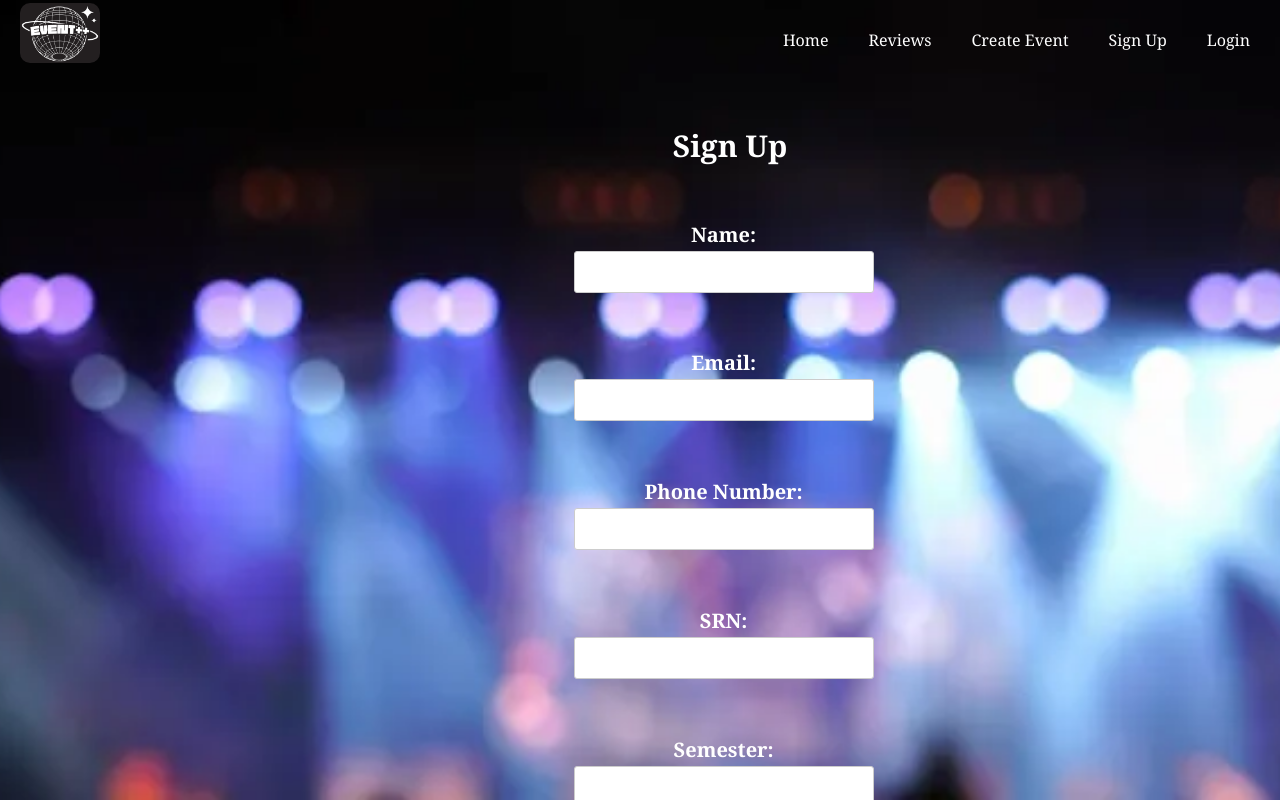
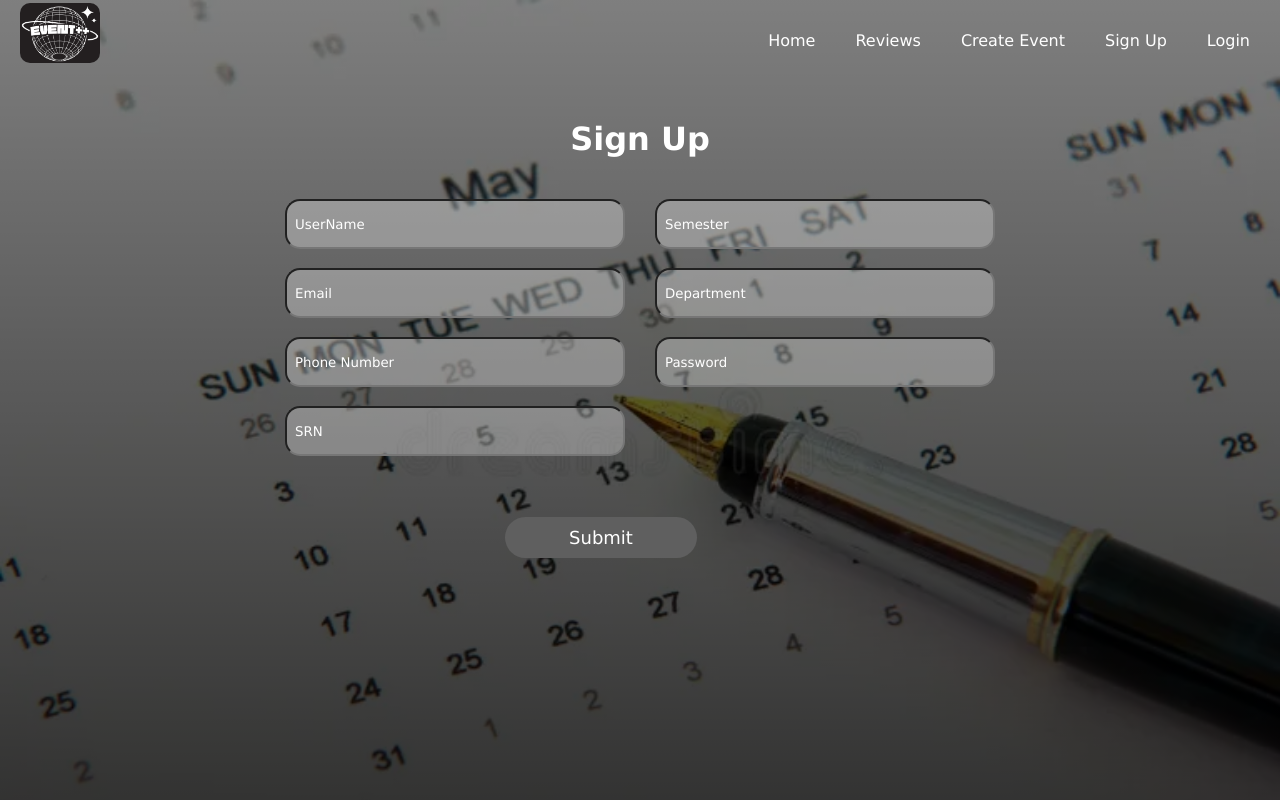
Before and after one commit to chiragintech/EventsPlusPlus, a React (Create React App) app in the folder client/: page /signup in a window 1280 px wide. Built offline with nearby package versions, Linux system fonts and the light colour scheme.

Commit message:
Changed css and props

```diff
--- a/client/src/App.css
+++ b/client/src/App.css
@@ -1,7 +1,3 @@
-.App {
-  text-align: center;
-}
-
 .App-logo {
   height: 40vmin;
   pointer-events: none;
--- a/client/src/components/NavBar.css
+++ b/client/src/components/NavBar.css
@@ -10,7 +10,7 @@
     margin-top: 15px;
     margin-left:-20px;
     z-index: 1;
-    justify-content: end;
+    justify-content: flex-end;
     transition-timing-function: ease-in;
     transition: all 0.5s;
 }
--- a/client/src/components/pages/Create.css
+++ b/client/src/components/pages/Create.css
@@ -1,47 +1,80 @@
+*{
+    font-family: 'Lucida Sans', 'Lucida Sans Regular', 'Lucida Grande', 'Lucida Sans Unicode', Geneva, Verdana, sans-serif;
+}
+
+.create{
+    background: linear-gradient(rgba(0, 0, 0, 0.7), rgba(0,0,0,.8)), url('../../images/events3.jpg');
+    background-size: cover;
+    overflow: hidden;
+    height: 100vh;
+}
+
+.create-h1{
+    text-align: center;
+    margin-top: 150px;
+    color: white;
+}
 
 .create-sec{
     display: flex;
-    justify-content: flex-end;
-    width: 90%;
-    height: 90%;
-    padding-bottom: 3%;
+    flex-direction: row;
+    width: 100%;
+    height: 40vh;
+    justify-content: center;
+    /* align-items: center; */
 }
 
-.create-card{
+.create-card1{
     display: flex;
     flex-direction: column;
-    width: 50%;
-    box-shadow: 0 4px 8px 0 rgba(0, 0, 0, 0.2), 0 6px 20px 0 rgba(0, 0, 0, 0.19);
-    color: black;
+    height: 300px;
+    justify-content: flex-start;
+    margin: 15px;
 }
 
-input, label{
-    display: block;
+.create-card2{
+    display: flex;
+    flex-direction: column;
+    justify-content: flex-start;
+    height: 300px;
+    margin: 15px;
 }
 
-input{
-    margin-bottom: 2%;
-    margin-top: 1%;
-    margin-left: auto;
-    margin-right: auto;
-    width: 70%;
-    height: 5vh;
+#btn{
+    background-color: white;
+    display: block;
+    margin: auto;
+    height: 50px;
+    padding: 0px 30px;
+    border: none;
+    border-radius: 30px;
+    font-weight: 500;
+    font-size: medium;
 }
 
-label{
-    margin-top: 3%;
-    margin-bottom: 0;
-    margin-left: 14%;
+#btn:hover{
+    background-color: #f1f1f1;
 }
 
-h2{
-    margin: 2%;
-    margin-left: 7%;
+.create-inp{
+    background-color: rgba(255,255,255,0.3);
+    color: white;
+    width: 25vw;
+    height: 25px;
+    padding: 8px;
+    margin: 8px;
+    border-radius: 15px;
+    padding-left: 14px;
 }
-
-button{
-    width: 20%;
-    height: 50px;
-    margin: 2%;
-    margin-left: 14%;
-}
+::-webkit-input-placeholder {
+       color: white;
+    }
+    :-moz-placeholder { /* Upto Firefox 18, Deprecated in Firefox 19  */
+       color: white;
+    }
+    ::-moz-placeholder {  /* Firefox 19+ */
+       color: white;
+    }
+    :-ms-input-placeholder {
+       color: white;
+    }
--- a/client/src/components/pages/Create.js
+++ b/client/src/components/pages/Create.js
@@ -1,4 +1,5 @@
 import "./Create.css";
+import NavBar from '../NavBar.js'
 import React, {useState} from "react";
 import axios from "axios";
 
@@ -29,35 +30,87 @@ function Create() {
     };
 
     return (
-        <div className="create-sec">
-            <div className="create-img"></div>
-            <div className="create-card">
-                <label htmlFor="" color="black">Event Name</label>
-                <input type="text" value={task.eventName} name="eventName" onChange={handleChange} />
+        <div className="create">
+            <NavBar />
+            <h1 className="create-h1">Create a new event</h1>
+            <div className="create-sec">
+                <div className="create-card1">
+                    {/* <label htmlFor="">Event Name</label> */}
+                    <input
+                        className="create-inp"
+                        type="text"
+                        value={task.eventName}
+                        name="eventName"
+                        onChange={handleChange}
+                        placeholder="Event Name"
+                    />
 
-                <label htmlFor="">Link/URL</label>
-                <input type="url" name="eventLink" value={task.eventLink} onChange={handleChange} />
+                    {/* <label htmlFor="">Link/URL</label> */}
+                    <input
+                        className="create-inp"
+                        type="url"
+                        name="eventLink"
+                        value={task.eventLink}
+                        onChange={handleChange}
+                        placeholder="Link/URL"
+                    />
 
-                <label htmlFor="">Image URL</label>
-                <input type="url" name="eventImgURL" value={task.eventImgURL} onChange={handleChange} />
+                    {/* <label htmlFor="">Image URL</label> */}
+                    <input
+                        className="create-inp"
+                        type="url"
+                        name="eventImgURL"
+                        value={task.eventImgURL}
+                        onChange={handleChange}
+                        placeholder="Image URL"
+                    />
+                    {/* <label htmlFor="">Date</label> */}
+                    <input
+                        className="create-inp"
+                        type="text"
+                        name="eventDate"
+                        value={task.eventDate}
+                        onChange={handleChange}
+                        placeholder="Date"
+                    />
+                </div>
+                <div className="create-card2">
+                    {/* <h2>Location</h2> */}
 
-                <label htmlFor="">Date</label>
-                <input type="text" name="eventDate" value={task.eventDate} onChange={handleChange} />
-                <h2>Location</h2>
+                    {/* <label htmlFor="">About</label> */}
+                    <input
+                        className="create-inp"
+                        type="text"
+                        name="eventAbout"
+                        value={task.eventAbout}
+                        onChange={handleChange}
+                        placeholder="About"
+                    />
 
-                <label htmlFor="">About</label>
-                <input type="text" name="eventAbout" value={task.eventAbout} onChange={handleChange} />
+                    {/* <label htmlFor="">Location Adress</label> */}
+                    <input
+                        className="create-inp"
+                        type="text"
+                        name="eventAddress"
+                        value={task.eventAddress}
+                        onChange={handleChange}
+                        placeholder="Location"
+                    />
 
-                <label htmlFor="">Location Adress</label>
-                <input type="text" name="eventAddress" value={task.eventAddress} onChange={handleChange} />
-
-                <label htmlFor="">Price</label>
-                <input type="text" name="eventPrice" value={task.eventPrice} onChange={handleChange} />
-
-                <button type="button" onClick={handleAdd}>
-                    Create New Event
-                </button>
+                    {/* <label htmlFor="">Price</label> */}
+                    <input
+                        className="create-inp"
+                        type="text"
+                        name="eventPrice"
+                        value={task.eventPrice}
+                        onChange={handleChange}
+                        placeholder="Price"
+                    />
+                </div>
             </div>
+            <button type="reset" onClick={handleAdd} id="btn">
+                Create New Event
+            </button>
         </div>
     );
 }
--- a/client/src/components/pages/Home.css
+++ b/client/src/components/pages/Home.css
@@ -40,6 +40,7 @@
 }
 
 #desc_header1{
+    margin-left: 150px;
     margin-top: 70px;
     font-size: 50px;
     font-weight: 400;
--- a/client/src/components/pages/Home.js
+++ b/client/src/components/pages/Home.js
@@ -1,7 +1,7 @@
 import Events from "../Events.js";
-import "./Create.css";
 import "./Home.css";
 import NavBar from "../NavBar.js";
+import Footer from '../pages/Footer.js'
 import {useEffect, useState} from "react";
 import axios from "axios";
 
@@ -29,7 +29,7 @@ function Home() {
                 <p id="banner_span">It's all in the details</p>
             </div>
             <h1 id="desc_header1">Popular</h1>
-            <div id="event">
+            <div className="event">
                 {events.map((event, i) => (
                     <Events
                         name = {event.task.eventName}
@@ -42,7 +42,7 @@ function Home() {
                     />
                 ))}
             </div>
-            <hr />
+            <Footer/>
         </div>
     );
 }
--- a/client/src/components/pages/LogIn.css
+++ b/client/src/components/pages/LogIn.css
@@ -1,66 +1,69 @@
 .login{
-    background: url(./../../images/event.webp) no-repeat content-box center center fixed;
+    background: linear-gradient(rgba(0,0,0,.5), rgba(0,0,0,0.7)),url(./../../images/event.webp);
     background-size: cover;
-    background-position: top;
     height: 100vh;
+    overflow: hidden;
     display: flex;
-    background-position-y: -40px;
+    justify-content: center;
 }
 
-form {
-    max-width: 500px;
-    padding: 10px;
-    margin: 170px 0px 20px 500px;
-    align-items: center;
-    background-color: rgba(0,0,0,.75);
-    border-radius: 4px;
-    box-sizing: border-box;
+.login-welcome{
     display: flex;
     flex-direction: column;
-    width: 100%;
+    justify-content: center;
+    width: 50%;
+    align-items: center;
+    margin: 30px;
 }
 
-#login_head {
+.login-welcome h1{
+    font-size: 5vw;
+    color: white;
+    /* margin-top: -30px; */
+}
+
+.login-welcome p{
+    color: white;
+    margin: 50px;
+    margin-top: 10px;
+    text-align: justify;
+}
+
+.login-forms{
+    width: 50%;
+    display: flex;
+    flex-direction: column;
+    justify-content: center;
+    align-items: center;
+}
+
+#login_head{
+    color: white;
     text-align: center;
-    font-size: 30px;
-    font-weight: bold;
-    margin-bottom: 40px;
-    color: white;
+}
 
+
+.login-inp{
+    display: block;
+    margin: auto;
+    margin-top: 25px;
+    height: 20px;
+    width: 25vw;
+    background-color: rgba(255,255,255,.3);
+    padding: 10px;
+    border-radius: 10px;
 }
-input {
-    width: 70%;
-    height: 40px;
-    padding: 5px 10px;
-    margin-bottom: 20px;
-    border: 1px solid #ccc;
-    border-radius: 3px;
-    box-sizing: border-box;
-    font-size: 17px;
+
+#login_button{
+    display: block;
+    margin: auto;
+    margin-top: 25px;
+    width: 25vw;
+    padding: 10px;
+    border-radius: 10px;
+    font-size: medium;
 }
-label {
-    font-size: 20px;
-    font-weight: bold;
-    align-self: self-start;
-    color: white;
+
+#signup_link{
+    margin-left: 20px;
 }
-#login_button {
-    width: 70%;
-    height: 40px;
-    padding: 5px 10px;
-    margin-bottom: 20px;
-    border: 1px solid #ccc;
-    border-radius: 3px;
-    box-sizing: border-box;
-    font-size: 17px;
-    background-color: red;
-    color: white;
-}
-#signup_link {
-    color: purple;
-    font-size: 15px;
-    margin-top: -20px;
-    text-decoration: underline;
-    text-align: center;
-    font-weight: bold;
-}
--- a/client/src/components/pages/LogIn.js
+++ b/client/src/components/pages/LogIn.js
@@ -1,27 +1,35 @@
-import React from 'react'
-import './LogIn.css';
+import React from "react";
+import "./LogIn.css";
 import NavBar from "../NavBar.js";
 function LogIn() {
   return (
-    <div className='login'>
-        <div className='login_page'>
-          <NavBar />
-            <form>
-            <h1 id='login_head'>Log In</h1>
-                <label htmlFor="" id='entry_email/no'>Email or Phone number</label>
-                <br />
-                <input type="text" name="" id="entered_email/no" />
-                <br />
-                <label htmlFor="" id='entry_password'>Password</label>
-                <br />
-                <input type="password" name="" id="entered_password" />
-                <br />
-                <input type="submit" value="Log In" id='login_button'/>
-                <a href="/signup" id='signup_link'>If you don't have an account, click here!</a>
-            </form>
+    <>
+      <NavBar />
+      <div className="login">
+        <div className="login-welcome">
+          <h1>Welcome Back</h1>
+          <p>Lorem ipsum dolor sit amet consectetur adipisicing elit. Enim rem sapiente laborum maxime totam commodi, inventore aspernatur! Excepturi ex eveniet repellat animi porro asperiores, voluptate veniam, quaerat voluptas velit perspiciatis!</p>
         </div>
-    </div>
-  )
+        <div className="login-forms">
+          <form>
+            <h1 id="login_head">Log In</h1>
+            {/* <label htmlFor="" className="login-label">
+              Email or Phone number
+            </label> */}
+            <input type="text" name="" className="login-inp" placeholder="Email"/>
+            {/* <label htmlFor="" className="login-label">
+              Password
+            </label> */}
+            <input type="password" name="" className="login-inp" placeholder="Password"/>
+            <input type="submit" value="Log In" id="login_button" />
+            <a href="/signup" id="signup_link">
+              If you don't have an account, click here!
+            </a>
+          </form>
+        </div>
+      </div>
+    </>
+  );
 }
 
-export default LogIn
+export default LogIn;
--- a/client/src/components/pages/SignUp.js
+++ b/client/src/components/pages/SignUp.js
@@ -4,62 +4,124 @@ import './Signup.css';
 import NavBar from "../NavBar.js";
 
 function SignUp() {
-    const [name, setName] = useState('');
-    const [email, setEmail] = useState('');
-    const [phoneNumber, setPhoneNumber] = useState('');
-    const [srn, setSrn] = useState('');
-    const [semester, setSemester] = useState('');
-    const [department, setDepartment] = useState('');
-    const [password, setPassword] = useState('');
+    const [userDetails, setUserDetails] = useState({
+        username: '',
+        email: '',
+        phoneNumber: '',
+        srn: '',
+        semester: '',
+        department: '',
+        password: ''
+    })
 
     const handleSubmit = (event) => {
         event.preventDefault();
-        console.log('Form submitted:', { name, email, phoneNumber, srn, semester, department, password});
+        // console.log('Form submitted:', { username, email, phoneNumber, srn, semester, department, password});
+        console.log(userDetails);
     };
+
+    const handleChange = (e) => {
+        const { name, value } = e.target;
+        setUserDetails((prev) => ({
+            ...prev,
+            [name]: value
+        }))
+    }
 
     return (
         <div>
-            <div className='signup'>
+            <div className="signup">
                 <NavBar />
-            <form onSubmit={handleSubmit} className='form_signup'>
-            <h1 id='signup_head'>Sign Up</h1>
+                <h1 id="signup_head">Sign Up</h1>
+                <form onSubmit={handleSubmit}>
+                    <div className="form_signup">
+                        <div className="left">
                             <label>
-                    Name:
-                    <input type="text" value={name} onChange={(e) => setName(e.target.value)} className='inputs'/>
+                                <input
+                                    className="signup-inp"
+                                    type="text"
+                                    placeholder="UserName"
+                                    value={userDetails.username}
+                                    name="username"
+                                    onChange={handleChange}
+                                />
                             </label>
                             <br />
                             <label>
-                    Email:
-                    <input type="email" value={email} onChange={(e) => setEmail(e.target.value)} className='inputs'/>
+                                <input
+                                    className="signup-inp"
+                                    type="email"
+                                    placeholder="Email"
+                                    value={userDetails.email}
+                                    name="email"
+                                    onChange={handleChange}
+                                />
                             </label>
                             <br />
                             <label>
-                    Phone Number:
-                    <input type="tel" value={phoneNumber} onChange={(e) => setPhoneNumber(e.target.value)} className='inputs'/>
+                                <input
+                                    className="signup-inp"
+                                    type="tel"
+                                    placeholder="Phone Number"
+                                    value={userDetails.phoneNumber}
+                                    name="phoneNumber"
+                                    onChange={handleChange}
+                                />
                             </label>
                             <br />
                             <label>
-                    SRN:
-                    <input type="text" value={srn} onChange={(e) => setSrn(e.target.value)} className='inputs'/>
+                                <input
+                                    className="signup-inp"
+                                    type="text"
+                                    placeholder="SRN"
+                                    value={userDetails.srn}
+                                    name="srn"
+                                    onChange={handleChange}
+                                />
+                            </label>
+                            <br />
+                        </div>
+                        <div className="right">
+                            <label>
+                                <input
+                                    className="signup-inp"
+                                    type="text"
+                                    placeholder="Semester"
+                                    value={userDetails.semester}
+                                    name="semester"
+                                    onChange={handleChange}
+                                />
                             </label>
                             <br />
                             <label>
-                    Semester:
-                    <input type="text" value={semester} onChange={(e) => setSemester(e.target.value)} className='inputs'/>
+                                <input
+                                    className="signup-inp"
+                                    type="text"
+                                    placeholder="Department"
+                                    value={userDetails.department}
+                                    name="department"
+                                    onChange={handleChange}
+                                    id="dept_tb"
+                                />
                             </label>
                             <br />
                             <label>
-                    Department:
-                    <input type="text" value={department} onChange={(e) => setDepartment(e.target.value)} className='inputs' id='dept_tb' />
+                                <input
+                                    className="signup-inp"
+                                    type="password"
+                                    placeholder="Password"
+                                    value={userDetails.password}
+                                    name="password"
+                                    onChange={handleChange}
+                                />
                             </label>
-                <br />
-                <label>
-                    Password:
-                    <input type="password" value={password} onChange={(e) => setPassword(e.target.value)} className='inputs'/>
-                </label>
-                <button type="submit" id='signup_button'>Submit</button>
+                            <button type="submit" id="signup_button">
+                                Submit
+                            </button>
                             <br />
                             <br />
+                        </div>
+                    </div>
                 </form>
             </div>
         </div>
--- a/client/src/components/pages/Signup.css
+++ b/client/src/components/pages/Signup.css
@@ -1,64 +1,65 @@
-.signup {
-  background: url(./../../images/eventt.webp) no-repeat content-box center
-    center fixed;
-  background-size: cover;
-  background-position: top;
-  height: 100vh;
-  display: flex;
-  background-attachment: fixed;
-  overflow-y: scroll;
+*{
+  font-family: 'Lucida Sans', 'Lucida Sans Regular', 'Lucida Grande', 'Lucida Sans Unicode', Geneva, Verdana, sans-serif
 }
 
-form {
-  max-width: 500px;
-  padding: 5px;
-  margin: 100px 0px 20px 500px;
-  align-items: center;
-  background-color: transparent;
-  border-radius: 4px;
-  box-sizing: border-box;
+.signup{
+  margin-top: 0;
+  height: 100vh;
+  background: linear-gradient(rgba(0,0,0,.5), rgba(0,0,0,.8)), url('../../images/events4.webp');
+  background-size: cover;
+  overflow: hidden;
+}
+
+.form_signup{
+  /* margin-top: 50px; */
+  display: flex;
+  flex-direction: row;
+  justify-content: center;
+  /* background-color: rgba(0, 0, 0, .7); */
+}
+
+.left{
   display: flex;
   flex-direction: column;
-  width: 100%;
-}
-#signup_head {
-  text-align: center;
-  font-size: 30px;
-  font-weight: bold;
-  margin-bottom: 40px;
-  color: white;
-  margin-left: -40px;
+  margin-top: 20px;
+  margin-right: 30px;
 }
 
-.inputs {
-  width: 300px;
-  height: 40px;
-  padding: 20px 10px;
-  margin-bottom: 20px;
-  margin-right: 0px;
-  border: 1px solid #ccc;
-  border-radius: 3px;
+.right{
+  display: flex;
+  flex-direction: column;
+  margin-top: 20px;
+}
+
+.signup-inp{
+  width: 25vw;
+  height: 30px;
+  padding: 8px;
+  background-color: rgba(255, 255, 255, .3);
+  color: white;
+  border-radius: 15px;
+}
+
+.signup-inp:focus-within{
+  background-color: rgba(255, 255, 255, .3);
+}
+
+#signup_button{
+  /* margin-left: 500px; */
   box-sizing: border-box;
-  font-size: 17px;
-  justify-content: center;
-}
-label {
-  font-size: 20px;
-  font-weight: bold;
-  align-self: self-start;
-  color: white;
-  justify-content: center;
-  align-items: center;
-}
-#signup_button {
-  width: 100%;
-  height: 40px;
-  padding: 5px 10px;
-  margin-bottom: 20px;
-  border: 1px solid #ccc;
-  border-radius: 3px;
-  box-sizing: border-box;
-  font-size: 17px;
-  background-color: red;
+  padding: 10px;
+  border: none;
+  width: 15vw;
+  margin-top: 130px;
+  margin-left: -150px;
+  font-size: large;
+  border-radius: 30px;
+  background-color: #5f5f5f;
   color: white;
 }
+
+#signup_head{
+  color: white;
+  text-align: center;
+  margin-top: 120px;
+}
```
Also changed, not shown: client/src/images/events4.webp (added). Lines whose indentation alone changed are shown as unchanged.
